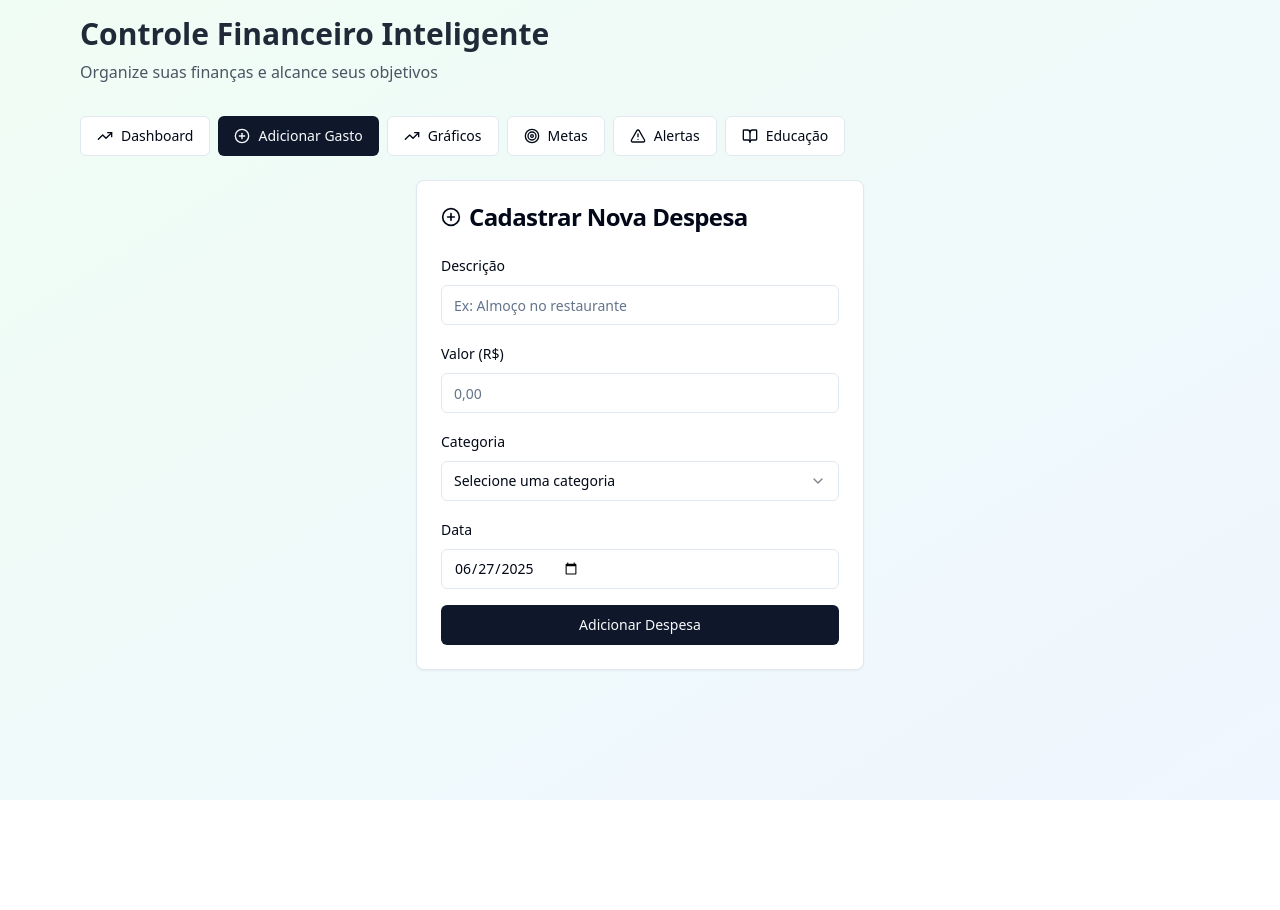
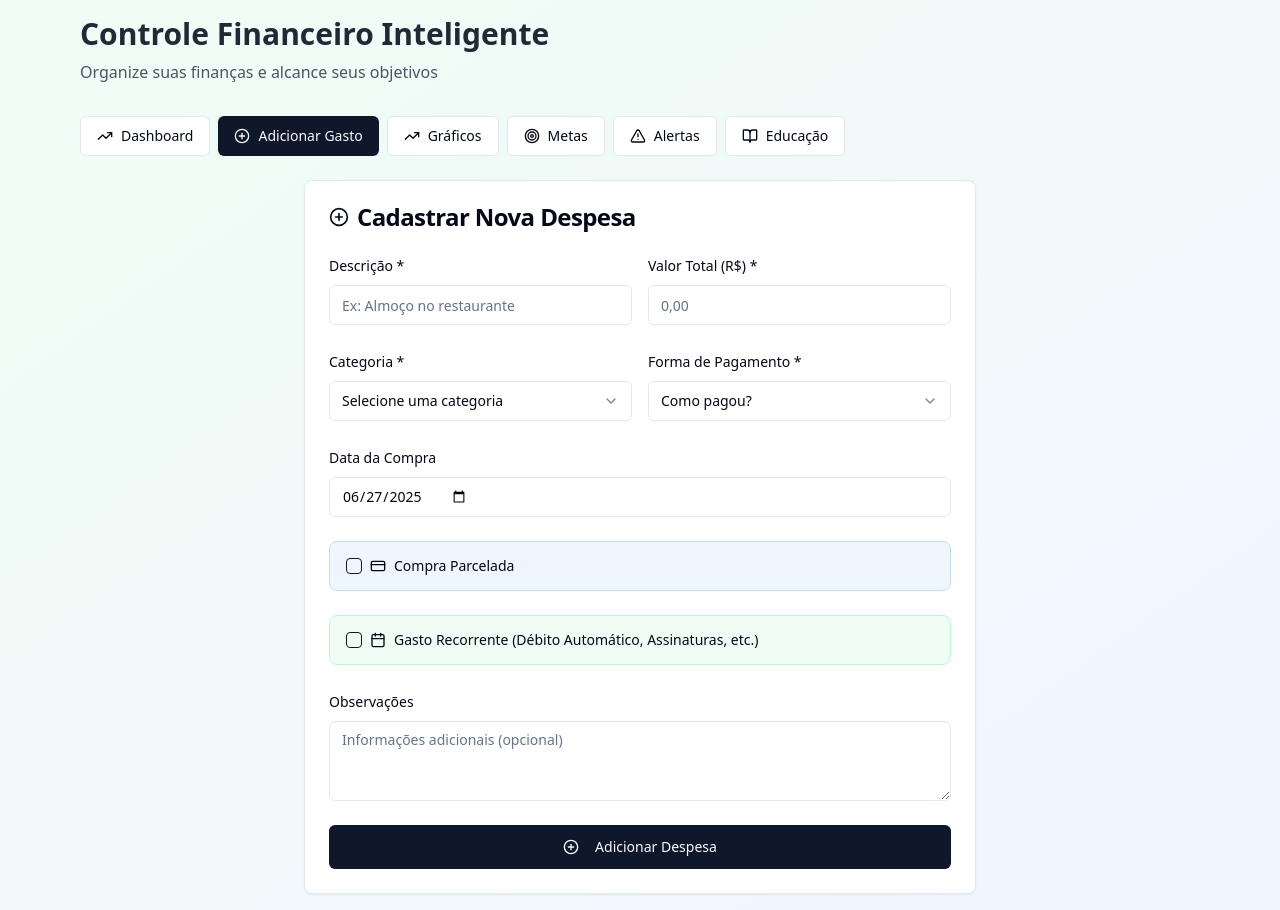
Before and after one commit to Cleber-Canto/orcamento-sem-stress, a React (Vite) app: page / in a window 1280 px wide. Both pictures are taken after a click on the button "Adicionar Gasto". Before the commit the page ends 800 px from the top, so only its background shows below. Built offline with nearby package versions, Linux system fonts and the light colour scheme.

Commit message:
Add credit card installments, loans, and taxes
Add fields for credit card installments, loans, and company taxes to the expense form. Save the information.

```diff
--- a/src/components/ExpenseForm.tsx
+++ b/src/components/ExpenseForm.tsx
@@ -5,7 +5,9 @@ import { Button } from '@/components/ui/button';
 import { Input } from '@/components/ui/input';
 import { Label } from '@/components/ui/label';
 import { Select, SelectContent, SelectItem, SelectTrigger, SelectValue } from '@/components/ui/select';
-import { PlusCircle } from 'lucide-react';
+import { Checkbox } from '@/components/ui/checkbox';
+import { Textarea } from '@/components/ui/textarea';
+import { PlusCircle, CreditCard, Calendar, Repeat, Building } from 'lucide-react';
 import { useToast } from '@/hooks/use-toast';
 
 interface ExpenseFormProps {
@@ -17,6 +19,12 @@ const ExpenseForm: React.FC<ExpenseFormProps> = ({ onAddExpense }) => {
   const [amount, setAmount] = useState('');
   const [category, setCategory] = useState('');
   const [date, setDate] = useState(new Date().toISOString().split('T')[0]);
+  const [paymentMethod, setPaymentMethod] = useState('');
+  const [isInstallment, setIsInstallment] = useState(false);
+  const [installments, setInstallments] = useState('1');
+  const [isRecurring, setIsRecurring] = useState(false);
+  const [recurringFrequency, setRecurringFrequency] = useState('');
+  const [notes, setNotes] = useState('');
   const { toast } = useToast();
 
   const categories = [
@@ -24,49 +32,118 @@ const ExpenseForm: React.FC<ExpenseFormProps> = ({ onAddExpense }) => {
     'Transporte',
     'Mercado',
     'Lazer',
-    'Contas',
+    'Contas Básicas',
     'Saúde',
     'Educação',
     'Roupas',
     'Casa',
+    'Empréstimos',
+    'Impostos',
+    'Seguros',
+    'Investimentos',
+    'Débito Automático',
+    'Assinatura/Mensalidade',
+    'Combustível',
+    'Farmácia',
+    'Academia',
+    'Streaming',
+    'Telefone/Internet',
     'Outros'
+  ];
+
+  const paymentMethods = [
+    'Dinheiro',
+    'Cartão de Débito',
+    'Cartão de Crédito',
+    'PIX',
+    'Transferência',
+    'Boleto',
+    'Débito Automático',
+    'Financiamento'
+  ];
+
+  const recurringOptions = [
+    'Semanal',
+    'Mensal',
+    'Bimestral',
+    'Trimestral',
+    'Semestral',
+    'Anual'
   ];
 
   const handleSubmit = (e: React.FormEvent) => {
     e.preventDefault();
 
-    if (!description || !amount || !category) {
+    if (!description || !amount || !category || !paymentMethod) {
       toast({
         title: "Campos obrigatórios",
-        description: "Por favor, preencha todos os campos.",
+        description: "Por favor, preencha todos os campos obrigatórios.",
         variant: "destructive",
       });
       return;
     }
 
-    const expense = {
+    const baseExpense = {
       description,
       amount: parseFloat(amount),
       category,
       date,
+      paymentMethod,
+      isInstallment,
+      installments: isInstallment ? parseInt(installments) : 1,
+      isRecurring,
+      recurringFrequency: isRecurring ? recurringFrequency : '',
+      notes,
     };
 
-    onAddExpense(expense);
+    // Se for parcelado, criar múltiplas despesas
+    if (isInstallment && parseInt(installments) > 1) {
+      const installmentAmount = parseFloat(amount) / parseInt(installments);
+
+      for (let i = 0; i < parseInt(installments); i++) {
+        const installmentDate = new Date(date);
+        installmentDate.setMonth(installmentDate.getMonth() + i);
+
+        const installmentExpense = {
+          ...baseExpense,
+          description: `${description} (${i + 1}/${installments})`,
+          amount: installmentAmount,
+          date: installmentDate.toISOString().split('T')[0],
+          installmentNumber: i + 1,
+          totalInstallments: parseInt(installments)
+        };
+
+        onAddExpense(installmentExpense);
+      }
+
+      toast({
+        title: "Despesa parcelada adicionada!",
+        description: `${description} em ${installments}x de R$ ${installmentAmount.toFixed(2)}`,
+      });
+    } else {
+      onAddExpense(baseExpense);
+
+      toast({
+        title: "Despesa adicionada!",
+        description: `${description} - R$ ${amount}`,
+      });
+    }
 
     // Reset form
     setDescription('');
     setAmount('');
     setCategory('');
     setDate(new Date().toISOString().split('T')[0]);
-
-    toast({
-      title: "Despesa adicionada!",
-      description: `${description} - R$ ${amount}`,
-    });
+    setPaymentMethod('');
+    setIsInstallment(false);
+    setInstallments('1');
+    setIsRecurring(false);
+    setRecurringFrequency('');
+    setNotes('');
   };
 
   return (
-    <Card className="max-w-md mx-auto">
+    <Card className="max-w-2xl mx-auto">
       <CardHeader>
         <CardTitle className="flex items-center gap-2">
           <PlusCircle className="h-5 w-5" />
@@ -74,9 +151,10 @@ const ExpenseForm: React.FC<ExpenseFormProps> = ({ onAddExpense }) => {
         </CardTitle>
       </CardHeader>
       <CardContent>
-        <form onSubmit={handleSubmit} className="space-y-4">
+        <form onSubmit={handleSubmit} className="space-y-6">
+          <div className="grid grid-cols-1 md:grid-cols-2 gap-4">
             <div className="space-y-2">
-            <Label htmlFor="description">Descrição</Label>
+              <Label htmlFor="description">Descrição *</Label>
               <Input
                 id="description"
                 type="text"
@@ -87,7 +165,7 @@ const ExpenseForm: React.FC<ExpenseFormProps> = ({ onAddExpense }) => {
             </div>
 
             <div className="space-y-2">
-            <Label htmlFor="amount">Valor (R$)</Label>
+              <Label htmlFor="amount">Valor Total (R$) *</Label>
               <Input
                 id="amount"
                 type="number"
@@ -97,9 +175,11 @@ const ExpenseForm: React.FC<ExpenseFormProps> = ({ onAddExpense }) => {
                 onChange={(e) => setAmount(e.target.value)}
               />
             </div>
+          </div>
 
+          <div className="grid grid-cols-1 md:grid-cols-2 gap-4">
             <div className="space-y-2">
-            <Label htmlFor="category">Categoria</Label>
+              <Label htmlFor="category">Categoria *</Label>
               <Select value={category} onValueChange={setCategory}>
                 <SelectTrigger>
                   <SelectValue placeholder="Selecione uma categoria" />
@@ -115,7 +195,28 @@ const ExpenseForm: React.FC<ExpenseFormProps> = ({ onAddExpense }) => {
             </div>
 
             <div className="space-y-2">
-            <Label htmlFor="date">Data</Label>
+              <Label htmlFor="paymentMethod">Forma de Pagamento *</Label>
+              <Select value={paymentMethod} onValueChange={setPaymentMethod}>
+                <SelectTrigger>
+                  <SelectValue placeholder="Como pagou?" />
+                </SelectTrigger>
+                <SelectContent>
+                  {paymentMethods.map((method) => (
+                    <SelectItem key={method} value={method}>
+                      <div className="flex items-center gap-2">
+                        {method === 'Cartão de Crédito' && <CreditCard className="h-4 w-4" />}
+                        {method === 'Débito Automático' && <Repeat className="h-4 w-4" />}
+                        {method}
+                      </div>
+                    </SelectItem>
+                  ))}
+                </SelectContent>
+              </Select>
+            </div>
+          </div>
+
+          <div className="space-y-2">
+            <Label htmlFor="date">Data da Compra</Label>
             <Input
               id="date"
               type="date"
@@ -124,8 +225,92 @@ const ExpenseForm: React.FC<ExpenseFormProps> = ({ onAddExpense }) => {
             />
           </div>
 
-          <Button type="submit" className="w-full">
-            Adicionar Despesa
+          {/* Opções de Parcelamento */}
+          <div className="space-y-4 p-4 bg-blue-50 rounded-lg border border-blue-200">
+            <div className="flex items-center space-x-2">
+              <Checkbox
+                id="installment"
+                checked={isInstallment}
+                onCheckedChange={(checked) => setIsInstallment(checked as boolean)}
+              />
+              <Label htmlFor="installment" className="flex items-center gap-2">
+                <CreditCard className="h-4 w-4" />
+                Compra Parcelada
+              </Label>
+            </div>
+
+            {isInstallment && (
+              <div className="ml-6 space-y-2">
+                <Label htmlFor="installments">Número de Parcelas</Label>
+                <Select value={installments} onValueChange={setInstallments}>
+                  <SelectTrigger className="w-32">
+                    <SelectValue />
+                  </SelectTrigger>
+                  <SelectContent>
+                    {Array.from({ length: 24 }, (_, i) => i + 1).map((num) => (
+                      <SelectItem key={num} value={num.toString()}>
+                        {num}x
+                      </SelectItem>
+                    ))}
+                  </SelectContent>
+                </Select>
+                {amount && installments && (
+                  <p className="text-sm text-blue-600">
+                    Valor por parcela: R$ {(parseFloat(amount) / parseInt(installments)).toFixed(2)}
+                  </p>
+                )}
+              </div>
+            )}
+          </div>
+
+          {/* Opções de Recorrência */}
+          <div className="space-y-4 p-4 bg-green-50 rounded-lg border border-green-200">
+            <div className="flex items-center space-x-2">
+              <Checkbox
+                id="recurring"
+                checked={isRecurring}
+                onCheckedChange={(checked) => setIsRecurring(checked as boolean)}
+              />
+              <Label htmlFor="recurring" className="flex items-center gap-2">
+                <Calendar className="h-4 w-4" />
+                Gasto Recorrente (Débito Automático, Assinaturas, etc.)
+              </Label>
+            </div>
+
+            {isRecurring && (
+              <div className="ml-6 space-y-2">
+                <Label htmlFor="frequency">Frequência</Label>
+                <Select value={recurringFrequency} onValueChange={setRecurringFrequency}>
+                  <SelectTrigger className="w-40">
+                    <SelectValue placeholder="Selecione" />
+                  </SelectTrigger>
+                  <SelectContent>
+                    {recurringOptions.map((freq) => (
+                      <SelectItem key={freq} value={freq}>
+                        {freq}
+                      </SelectItem>
+                    ))}
+                  </SelectContent>
+                </Select>
+              </div>
+            )}
+          </div>
+
+          {/* Observações */}
+          <div className="space-y-2">
+            <Label htmlFor="notes">Observações</Label>
+            <Textarea
+              id="notes"
+              placeholder="Informações adicionais (opcional)"
+              value={notes}
+              onChange={(e) => setNotes(e.target.value)}
+              rows={3}
+            />
+          </div>
+
+          <Button type="submit" className="w-full" size="lg">
+            <PlusCircle className="h-4 w-4 mr-2" />
+            {isInstallment ? `Adicionar ${installments} Parcelas` : 'Adicionar Despesa'}
           </Button>
         </form>
       </CardContent>
--- a/src/components/FinancialDashboard.tsx
+++ b/src/components/FinancialDashboard.tsx
@@ -22,6 +22,14 @@ interface Expense {
   amount: number;
   date: string;
   description: string;
+  paymentMethod?: string;
+  isInstallment?: boolean;
+  installments?: number;
+  installmentNumber?: number;
+  totalInstallments?: number;
+  isRecurring?: boolean;
+  recurringFrequency?: string;
+  notes?: string;
 }
 
 const FinancialDashboard = () => {
@@ -31,9 +39,11 @@ const FinancialDashboard = () => {
   const [expenses, setExpenses] = useState<Expense[]>(() => {
     const savedExpenses = localStorage.getItem('financial-expenses');
     return savedExpenses ? JSON.parse(savedExpenses) : [
-      { id: 1, category: 'Alimentação', amount: 45.50, date: '2024-01-15', description: 'Almoço' },
-      { id: 2, category: 'Transporte', amount: 12.00, date: '2024-01-15', description: 'Uber' },
-      { id: 3, category: 'Mercado', amount: 120.00, date: '2024-01-14', description: 'Compras semanais' },
+      { id: 1, category: 'Alimentação', amount: 45.50, date: '2024-01-15', description: 'Almoço', paymentMethod: 'Cartão de Crédito' },
+      { id: 2, category: 'Transporte', amount: 12.00, date: '2024-01-15', description: 'Uber', paymentMethod: 'PIX' },
+      { id: 3, category: 'Mercado', amount: 120.00, date: '2024-01-14', description: 'Compras semanais', paymentMethod: 'Cartão de Débito' },
+      { id: 4, category: 'Débito Automático', amount: 89.90, date: '2024-01-10', description: 'Internet (1/12)', paymentMethod: 'Débito Automático', isInstallment: true, installmentNumber: 1, totalInstallments: 12 },
+      { id: 5, category: 'Impostos', amount: 250.00, date: '2024-01-05', description: 'IPTU', paymentMethod: 'Boleto' },
     ];
   });
 
@@ -69,7 +79,7 @@ const FinancialDashboard = () => {
   const remainingBalance = monthlyIncome - totalExpenses;
 
   const addExpense = (expense: any) => {
-    setExpenses([...expenses, { ...expense, id: Date.now() }]);
+    setExpenses([...expenses, { ...expense, id: Date.now() + Math.random() }]);
   };
 
   const renderTabContent = () => {
@@ -131,13 +141,40 @@ const FinancialDashboard = () => {
               </CardHeader>
               <CardContent>
                 <div className="space-y-3">
-                  {expenses.slice(-5).reverse().map((expense) => (
-                    <div key={expense.id} className="flex justify-between items-center p-3 bg-gray-50 rounded-lg">
-                      <div>
+                  {expenses.slice(-8).reverse().map((expense) => (
+                    <div key={expense.id} className="flex justify-between items-start p-3 bg-gray-50 rounded-lg">
+                      <div className="flex-1">
                         <div className="font-medium">{expense.description}</div>
-                        <div className="text-sm text-gray-600">{expense.category} • {new Date(expense.date).toLocaleDateString()}</div>
+                        <div className="text-sm text-gray-600 flex items-center gap-2">
+                          <span>{expense.category}</span>
+                          {expense.paymentMethod && (
+                            <>
+                              <span>•</span>
+                              <span className="flex items-center gap-1">
+                                {expense.paymentMethod === 'Cartão de Crédito' && '💳'}
+                                {expense.paymentMethod === 'Débito Automático' && '🔄'}
+                                {expense.paymentMethod === 'PIX' && '📱'}
+                                {expense.paymentMethod}
+                              </span>
+                            </>
+                          )}
+                          <span>•</span>
+                          <span>{new Date(expense.date).toLocaleDateString()}</span>
+                        </div>
+                        {expense.installmentNumber && expense.totalInstallments && (
+                          <div className="text-xs text-blue-600 mt-1">
+                            Parcela {expense.installmentNumber}/{expense.totalInstallments}
+                          </div>
+                        )}
+                        {expense.notes && (
+                          <div className="text-xs text-gray-500 mt-1">
+                            {expense.notes}
+                          </div>
+                        )}
                       </div>
-                      <div className="font-bold text-red-600">-R$ {expense.amount.toFixed(2)}</div>
+                      <div className="font-bold text-red-600 ml-4">
+                        -R$ {expense.amount.toFixed(2)}
+                      </div>
                     </div>
                   ))}
                 </div>
```
Lines whose indentation alone changed are shown as unchanged.
